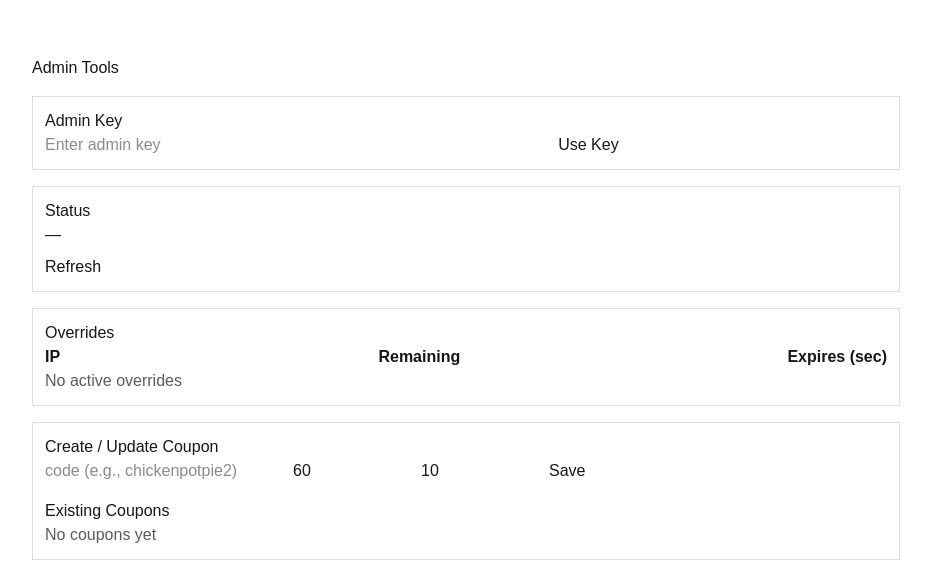
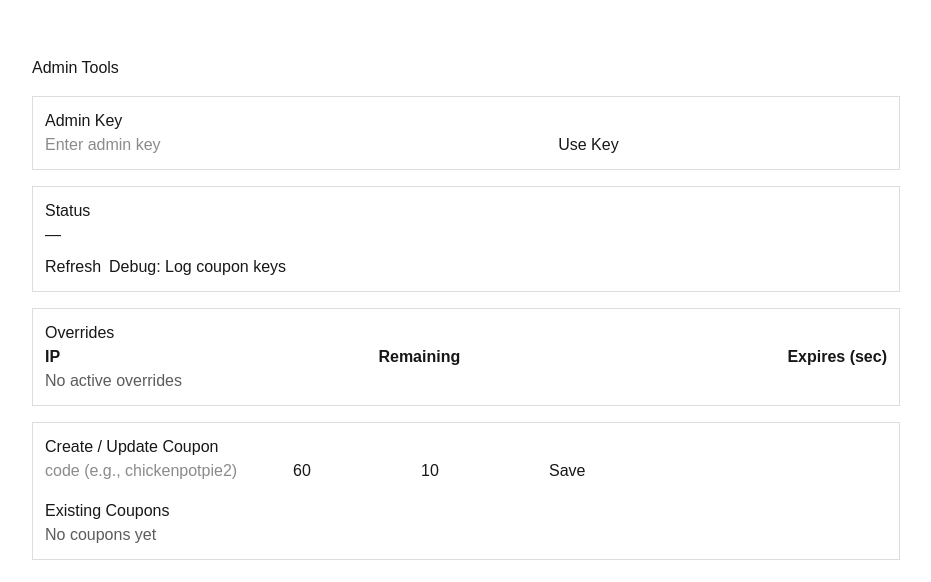
Before and after one commit to Xer0las/bh-monologue, a Next.js app: page /admin/manage in a window 1280 px wide. Shown: the top 582 px of the page, without its empty margins (174-1105 px from the left). Built offline with nearby package versions, Linux system fonts and the light colour scheme.

Commit message:
Update page.tsx

```diff
--- a/src/app/admin/manage/page.tsx
+++ b/src/app/admin/manage/page.tsx
@@ -7,6 +7,7 @@ type Status = {
   storage: 'redis' | 'memory';
   redis: { present: boolean; connected: boolean; error?: string | null };
   env: { url: boolean; token: boolean };
+  couponsCount?: number | null; // optional if diag doesn't include it
 };
 
 export default function AdminManagePage() {
@@ -18,6 +19,7 @@ export default function AdminManagePage() {
   const [err, setErr] = useState<string>('');
   const [status, setStatus] = useState<Status | null>(null);
   const [loading, setLoading] = useState(false);
+  const [debugDump, setDebugDump] = useState<any | null>(null);
 
   useEffect(() => {
     const k = localStorage.getItem('adminKey') || '';
@@ -59,6 +61,14 @@ export default function AdminManagePage() {
     }
   }
 
+  async function debugCoupons() {
+    setDebugDump(null);
+    const res = await fetch('/api/admin/coupons/debug', { headers: { 'x-admin-key': stored }, cache: 'no-store' });
+    const j = await res.json().catch(()=>null);
+    setDebugDump(j);
+    console.log('COUPON DEBUG DUMP:', j);
+  }
+
   async function releaseIp(ip: string) {
     await fetch(`/api/admin/overrides?ip=${encodeURIComponent(ip)}`, {
       method: 'DELETE',
@@ -76,11 +86,12 @@ export default function AdminManagePage() {
       body: JSON.stringify(form),
       cache: 'no-store',
     });
+    const j = await res.json().catch(() => ({}));
     if (res.ok) {
       setForm({ code: '', minutes: 60, uses: 10 });
       refreshAll(stored);
+      if (j) console.log('CREATE_COUPON_RESPONSE', j);
     } else {
-      const j = await res.json().catch(() => ({}));
       setErr(j?.error || 'Failed to create coupon');
     }
   }
@@ -110,12 +121,22 @@ export default function AdminManagePage() {
             <div>Storage: <strong>{status.storage}</strong></div>
             <div>ENV URL: {status.env.url ? 'set' : 'missing'} | ENV TOKEN: {status.env.token ? 'set' : 'missing'}</div>
             <div>Redis Connected: {status.redis.connected ? 'yes' : (status.redis.present ? 'no' : 'n/a')}</div>
-            {status.redis.error && <div style={{ color: 'crimson' }}>Redis error: {status.redis.error}</div>}
+            {typeof status.couponsCount === 'number' && (
+              <div>Coupon keys: {status.couponsCount}</div>
+            )}
           </div>
         )}
-        <button onClick={() => refreshAll(stored)} disabled={loading} style={{ marginTop: 8 }}>
-          {loading ? 'Refreshing…' : 'Refresh'}
-        </button>
+        <div style={{ marginTop: 8, display: 'flex', gap: 8 }}>
+          <button onClick={() => refreshAll(stored)} disabled={loading}>
+            {loading ? 'Refreshing…' : 'Refresh'}
+          </button>
+          <button onClick={debugCoupons}>Debug: Log coupon keys</button>
+        </div>
+        {debugDump && (
+          <pre style={{ marginTop: 8, whiteSpace: 'pre-wrap', wordBreak: 'break-word', maxHeight: 240, overflow: 'auto', fontSize: 12 }}>
+            {JSON.stringify(debugDump, null, 2)}
+          </pre>
+        )}
       </section>
 
       <section style={{ margin: '16px 0', padding: 12, border: '1px solid #ddd' }}>
```
